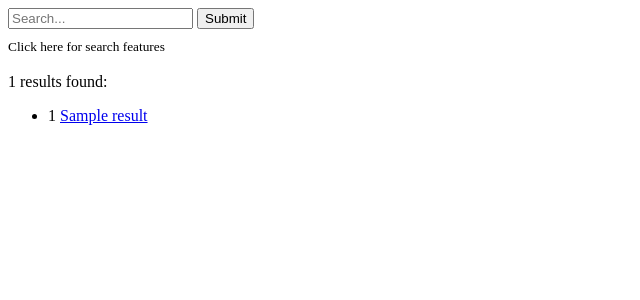
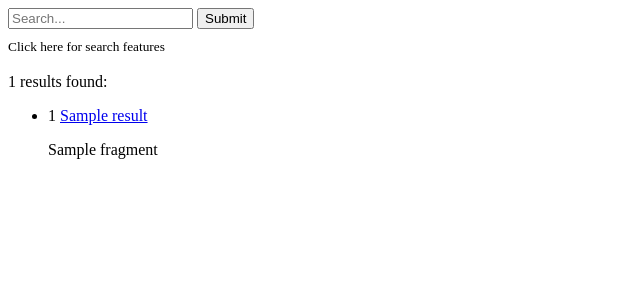
Before and after one commit to za-grad/otvoreni-akti, a Django app: template skupstina_django/skupstina/templates/skupstina/results.html in a window 1280 px wide. Shown: the top 300 px of the page, without its empty margins (0-640 px from the left). Run offline with Django 3.2, Linux system fonts and the light colour scheme; the template is opened without the code that fills it: most values are stand-ins (such as "Sample title", 1, 10 or a date in 2020).

Commit message:
Added basic highlighting to search results

```diff
--- a/skupstina_django/skupstina/templates/skupstina/results.html
+++ b/skupstina_django/skupstina/templates/skupstina/results.html
@@ -5,6 +5,9 @@
     <ul>
         {% for result in results %}
             <li>{{result.id}} <a href="{{base_url}}{{result.content_url}}">{{result.subject}}</a></li>
+            {% for fragment in result.meta.highlight.content %}
+                <p>{{ fragment|safe }}</p>
+            {% endfor %}
         {% endfor %}
     </ul>
 {% endblock search_results %}
--- a/skupstina_django/skupstina/utils.py
+++ b/skupstina_django/skupstina/utils.py
@@ -33,13 +33,13 @@ def elastic_search(search_term):
                         q = q & new_query
                     elif token == 'not':
                         q = q & ~new_query
-
     else:
         q = Q("multi_match", query=search_term, fields=['content', 'subject'])
 
-    query_set = ActDocument.search().query(q)
+    query_set = ActDocument.search()\
+        .query(q)\
+        .highlight('content', fragment_size=50)
 
     # Override Elasticsearch's default max of 10 results
     results = query_set[0:query_set.count()].execute()
-
     return results
```
